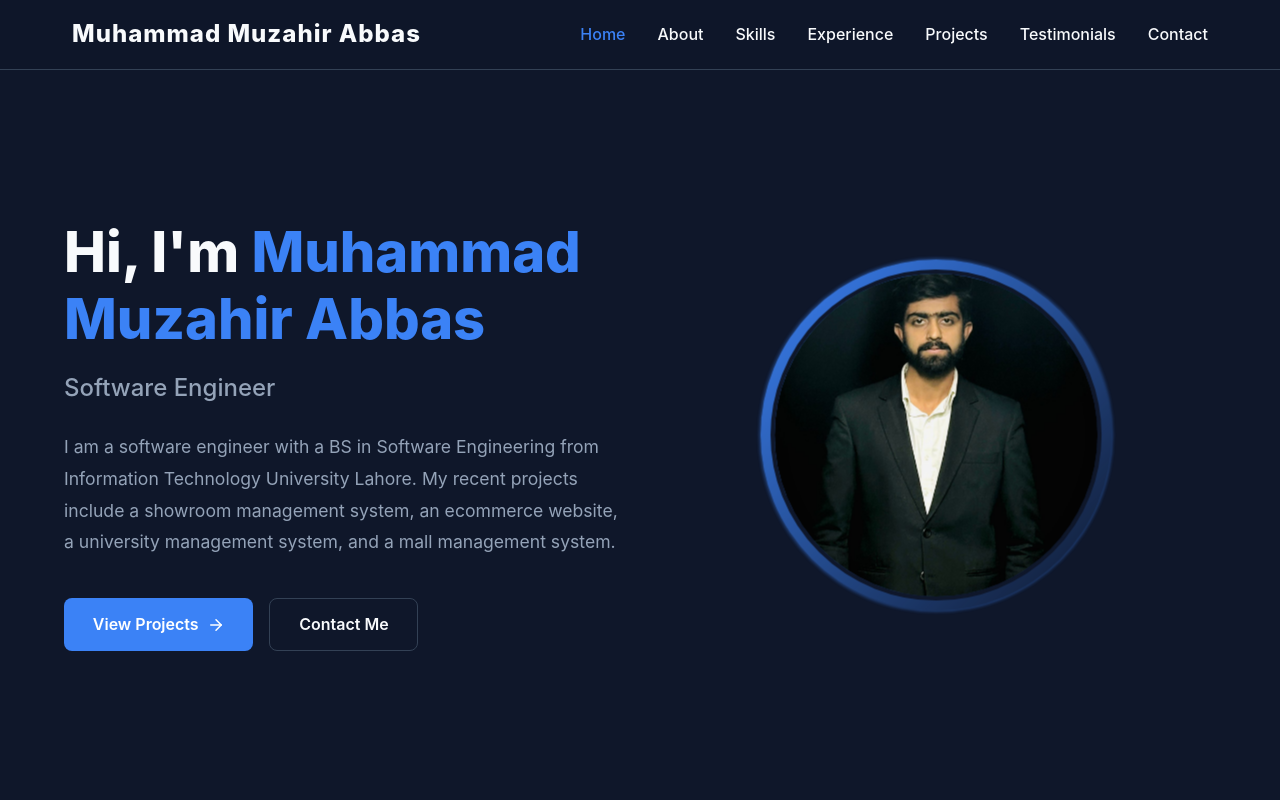
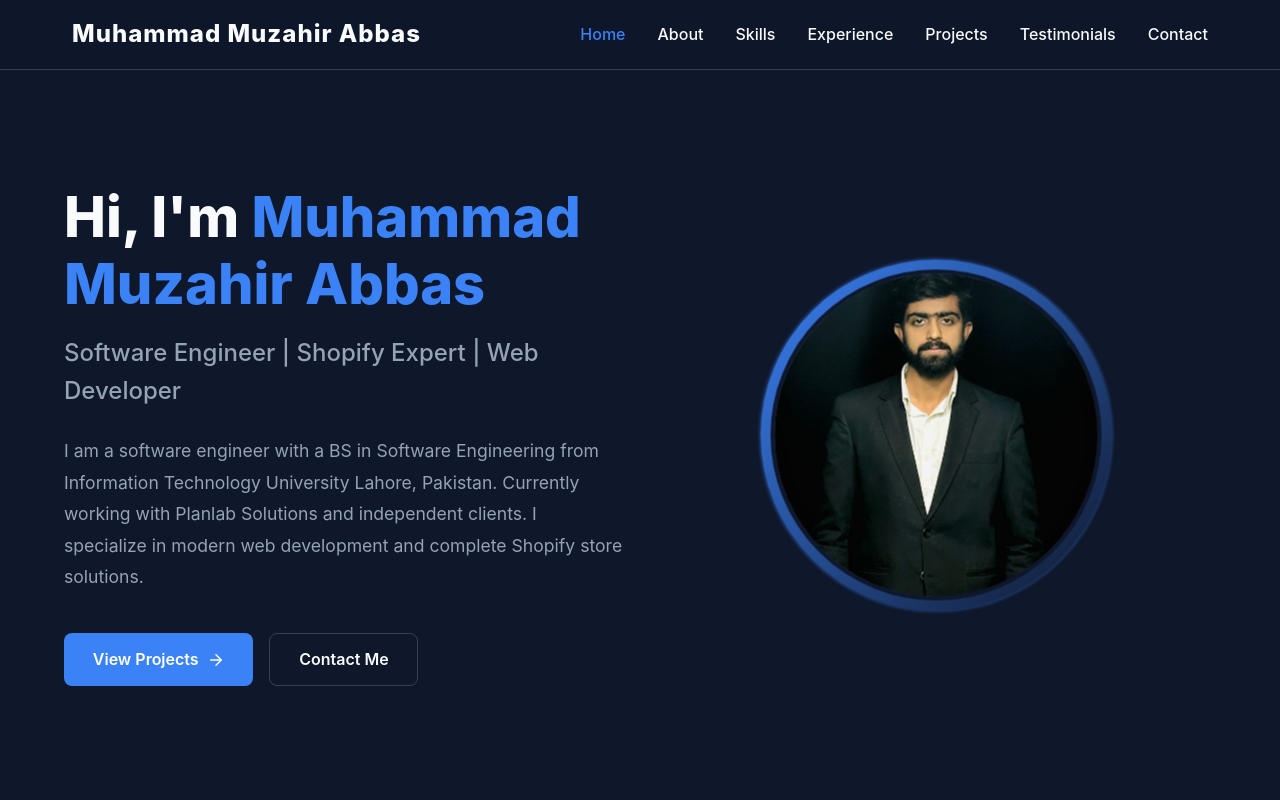
Before and after one commit to BSSE24060/Muhammad-Muzahir-Abbas, a React (Vite) app: page / in a window 1280 px wide. Shown: the top 800 px of the page. Built offline with nearby package versions, Linux system fonts and the light colour scheme.

Commit message:
Update src/data/profileData.js

```diff
--- a/src/data/profileData.js
+++ b/src/data/profileData.js
@@ -1,12 +1,13 @@
 export const profileData = {
   name: "Muhammad Muzahir Abbas",
-  title: "Software Engineer",
-  bio: "I am a software engineer with a BS in Software Engineering from Information Technology University Lahore. My recent projects include a showroom management system, an ecommerce website, a university management system, and a mall management system.",
+  title: "Software Engineer | Shopify Expert | Web Developer",
+  bio: "I am a software engineer with a BS in Software Engineering from Information Technology University Lahore, Pakistan. Currently working with Planlab Solutions and independent clients. I specialize in modern web development and complete Shopify store solutions.",
   email: "ranamuzahir512@gmail.com",
   phone: "+923258856799",
+  location: "Lahore, Pakistan",
   socialLinks: {
     github: "https://github.com/MuhammadMuzahirAbbas",
-    linkedin: "https://linkedin.com",
+    linkedin: "https://linkedin.com/in/muhammad-muzahir-abbas",
     twitter: "https://twitter.com"
   }
 };
```
